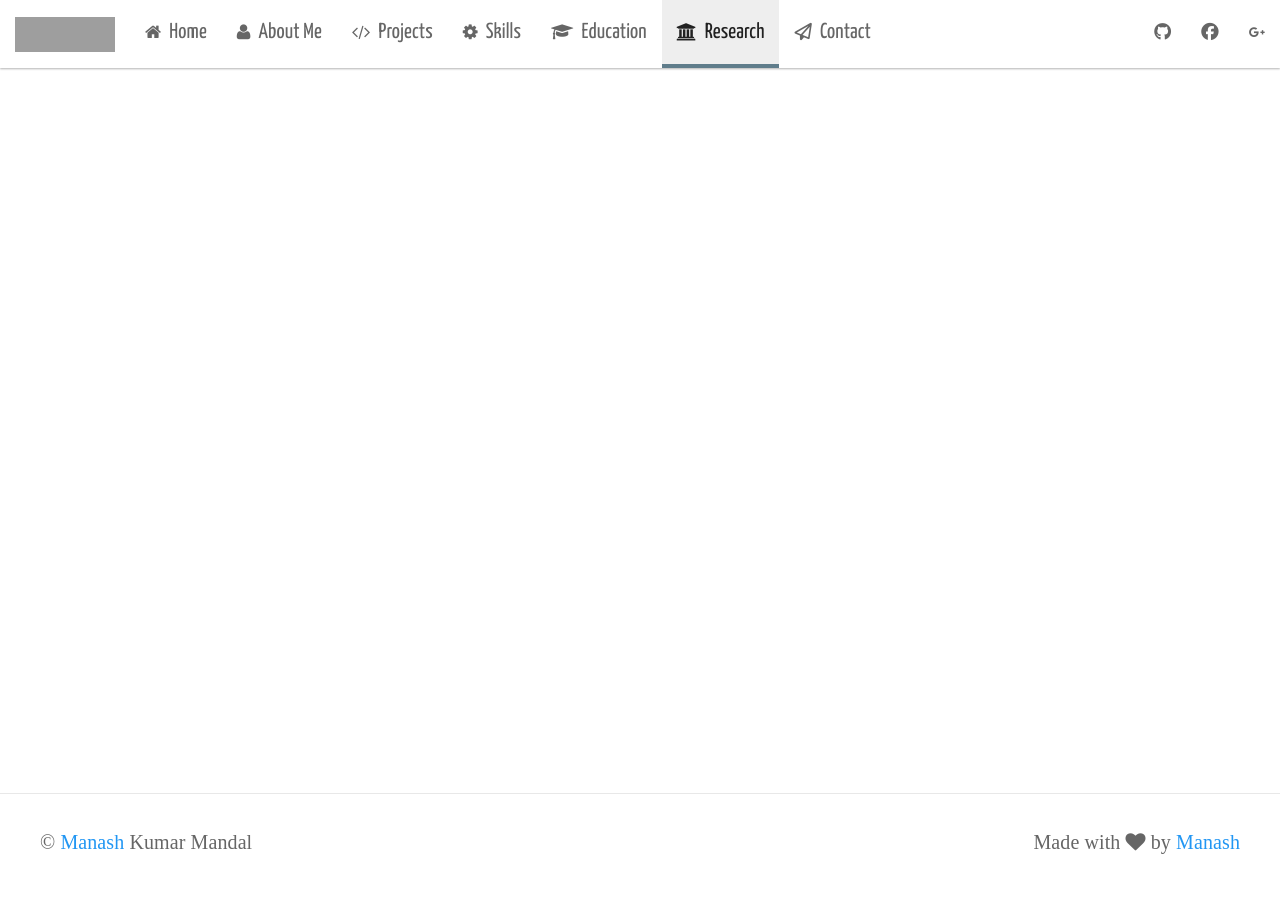
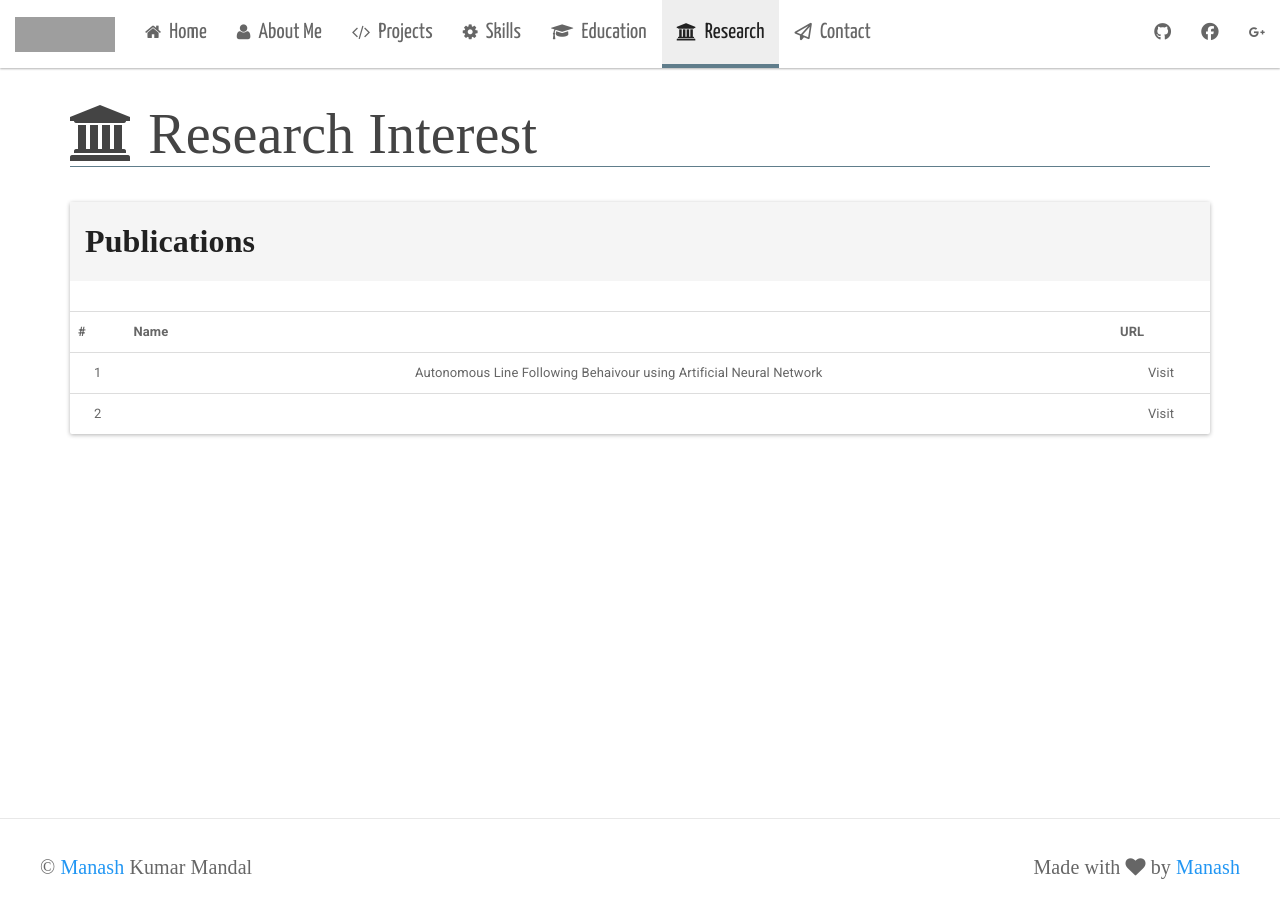
Before and after one commit to manashmandal/manash.me, a Jekyll site: the page built from research.html, in a window 1280 px wide. Built offline with Jekyll 4.4.1, drawn with Linux system fonts in a browser that asks for light colours; nearby versions of some CDN libraries; some web fonts are replaced; grey boxes are pictures that could not be loaded.

Commit message:
fixed somethings

```diff
--- a/_layouts/page_header.html
+++ b/_layouts/page_header.html
@@ -25,19 +25,19 @@
             <!-- Collect the nav links, forms, and other content for toggling -->
             <div class="collapse navbar-collapse" id="bs-example-navbar-collapse-1">
                 <ul class="nav navbar-nav navbar-left">
-                    <li {% if page.url == "/" %}class="active active-home"{% endif %}><a href="index.html"><i class="fa fa-home fa-lg"><span id="navigation-item">Home</span> </i> </a> </li>
-                    <li {% if page.url == "/aboutme" %}class="active active-aboutme"{% endif %}><a href="aboutme.html"><i class="fa fa-user fa-lg"><span id="navigation-item">About Me</span> </i> </a> </li>
-                    <li {% if page.url == "/projects" %}class="active active-projects"{% endif %}><a href="projects.html"><i class="fa fa-code fa-lg"><span id="navigation-item">Projects</span> </i> </a> </li>
-                    <li {% if page.url == "/skills" %}class="active active-skills"{% endif %}><a href="skills.html"><i class="fa fa-cog fa-lg"><span id="navigation-item">Skills</span> </i> </a> </li>
-                    <li {% if page.url == "/education" %}class="active active-education"{% endif %}><a href="education.html"><i class="fa fa-graduation-cap fa-lg"><span id="navigation-item">Education</span> </i> </a> </li>
-                    <li {% if page.url == "/research" %}class="active active-research"{% endif %}><a href="research.html"><i class="fa fa-university fa-lg"><span id="navigation-item">Research</span></i> </a> </li>
-                    <li {% if page.url == "/contact" %}class="active active-contact"{% endif %}><a href="contact.html"><i class="fa fa-paper-plane-o fa-lg"><span id="navigation-item">Contact</span> </i> </a> </li>
+                    <li id="_home" {% if page.url == "/" %}class="active active-home"{% endif %}><a href="index.html"><i class="fa fa-home fa-lg"><span id="navigation-item">Home</span> </i> </a> </li>
+                    <li id="_about"{% if page.url == "/aboutme" %}class="active active-aboutme"{% endif %}><a href="aboutme.html"><i class="fa fa-user fa-lg"><span id="navigation-item">About Me</span> </i> </a> </li>
+                    <li id="_projects"{% if page.url == "/projects" %}class="active active-projects"{% endif %}><a href="projects.html"><i class="fa fa-code fa-lg"><span id="navigation-item">Projects</span> </i> </a> </li>
+                    <li id="_skills"{% if page.url == "/skills" %}class="active active-skills"{% endif %}><a href="skills.html"><i class="fa fa-cog fa-lg"><span id="navigation-item">Skills</span> </i> </a> </li>
+                    <li id="_education"{% if page.url == "/education" %}class="active active-education"{% endif %}><a href="education.html"><i class="fa fa-graduation-cap fa-lg"><span id="navigation-item">Education</span> </i> </a> </li>
+                    <li id="_research"{% if page.url == "/research" %}class="active active-research"{% endif %}><a href="research.html"><i class="fa fa-university fa-lg"><span id="navigation-item">Research</span></i> </a> </li>
+                    <li id="_contact"{% if page.url == "/contact" %}class="active active-contact"{% endif %}><a href="contact.html"><i class="fa fa-paper-plane-o fa-lg"><span id="navigation-item">Contact</span> </i> </a> </li>
                 </ul>
 
                 <ul class="nav navbar-nav navbar-right">
-                    <li><a href="http://github.manash.me"><i class="fa fa-github fa-lg"></i> </a> </li>
-                    <li><a href="http://fb.manash.me"><i class="fa fa-facebook fa-lg"></i> </a> </li>
-                    <li><a href="http://gplus.manash.me"><i class="fa fa-google-plus"></i> </a> </li>
+                    <li><a href="http://github.manash.me" target="_blank"><i class="fa fa-github fa-lg"></i> </a> </li>
+                    <li><a href="http://fb.manash.me" target="_blank"><i class="fa fa-facebook fa-lg"></i> </a> </li>
+                    <li><a href="http://gplus.manash.me" target="_blank"><i class="fa fa-google-plus"></i> </a> </li>
                 </ul>
 
                 <!--<ul class="nav navbar-nav navbar-right">-->
--- a/contact.html
+++ b/contact.html
@@ -5,8 +5,11 @@ permalink: /contact
 
 
 <div class="container" id="contact-form">
+
     <div class="row">
         <div class="col-md-8 col-md-offset-2">
+            <h1 id="big_title">Get in Touch</h1>
+
         <form role="form" action="https://formspree.io/manashmndl@gmail.com" method="post" >
                 <div class="well well-sm"><i class="glyphicon glyphicon-ok"></i> <strong>Required Field</strong></div>
                 <div class="form-group">
--- a/css/me.css
+++ b/css/me.css
@@ -38,6 +38,10 @@ html, body{
 }
 
 #name_manash{
+    font-family: 'Scope One', serif;
+}
+
+#big_title{
     font-family: 'Scope One', serif;
 }
 
@@ -149,7 +153,15 @@ About Me page
     border-bottom: solid 4px #F44336;
 }
 
+#_about:hover {
+    border-bottom: solid 4px #F44336;
+}
+
 .active-projects{
+    border-bottom: solid 4px #4CAF50;
+}
+
+#_projects:hover {
     border-bottom: solid 4px #4CAF50;
 }
 
@@ -157,7 +169,15 @@ About Me page
     border-bottom: solid 4px #3F51B5;
 }
 
+#_home:hover{
+    border-bottom: solid 4px #3F51B5;
+}
+
 .active-skills {
+    border-bottom: solid 4px #009688;
+}
+
+#_skills:hover{
     border-bottom: solid 4px #009688;
 }
 
@@ -165,7 +185,15 @@ About Me page
     border-bottom: solid 4px #607D8B;
 }
 
+#_research:hover{
+    border-bottom: solid 4px #607D8B;
+}
+
 .active-education{
+    border-bottom: solid 4px #795548;
+}
+
+#_education:hover{
     border-bottom: solid 4px #795548;
 }
 
@@ -173,11 +201,34 @@ About Me page
     border-bottom: solid 4px #AEEA00;
 }
 
+#_contact:hover{
+    border-bottom: solid 4px #AEEA00;
+}
 
 #contact-form{
     margin-top: 40px;
+    margin-bottom: 40px;
 }
 
 .btn-modified{
     background-color: #009688;
 }
+
+#research {
+    margin-top: 25px;
+}
+
+#big_title_underline {
+    font-family: "Scope One", serif;
+    border-bottom: 1px solid #607D8B;
+}
+
+#table_heading {
+    font-family: 'Scope One', serif;
+    font-weight: bold;
+    font-size: xx-large;
+}
+
+#research_table{
+    text-align: center;
+}
--- a/research.html
+++ b/research.html
@@ -2,3 +2,37 @@
 layout: page_header
 permalink: /research
 ---
+
+<div class="container" id="research">
+    <h1 id="big_title_underline"><span class="fa fa-university"></span> Research Interest</h1>
+
+    <br/>
+
+    <div class="panel panel-default">
+        <!-- Default panel contents -->
+        <div class="panel-heading" id="table_heading">Publications</div>
+        <div class="panel-body">
+        </div>
+        <!-- Table -->
+        <table class="table" id="research_table">
+            <tr>
+                <th>#</th>
+                <th>Name</th>
+                <th>URL</th>
+            </tr>
+
+            <tr>
+                <td>1</td>
+                <td>Autonomous Line Following Behaivour using Artificial Neural Network</td>
+                <td>Visit</td>
+            </tr>
+
+            <tr>
+                <td>2</td>
+                <td></td>
+                <td>Visit</td>
+            </tr>
+        </table>
+
+    </div>
+</div>
```
